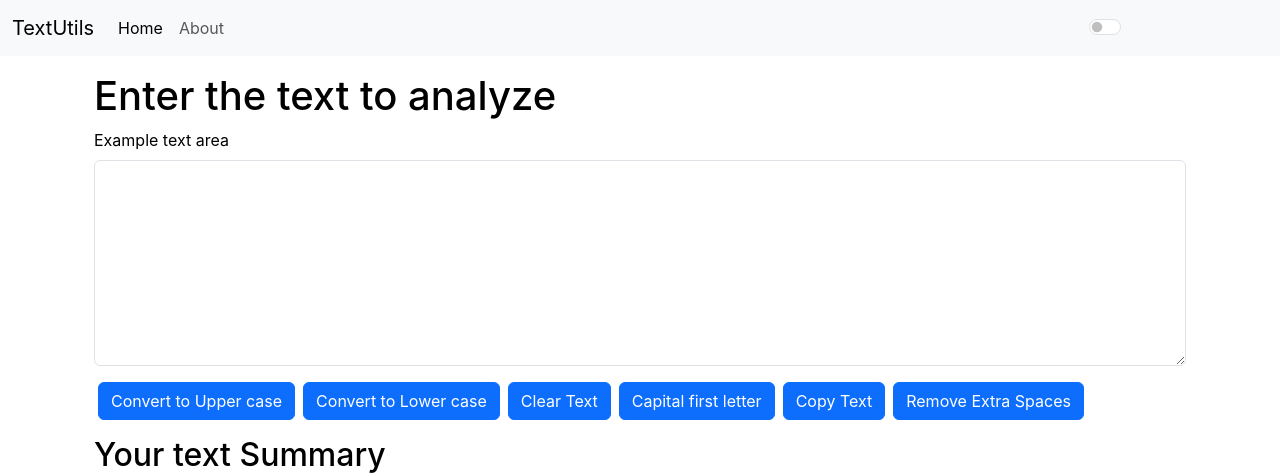
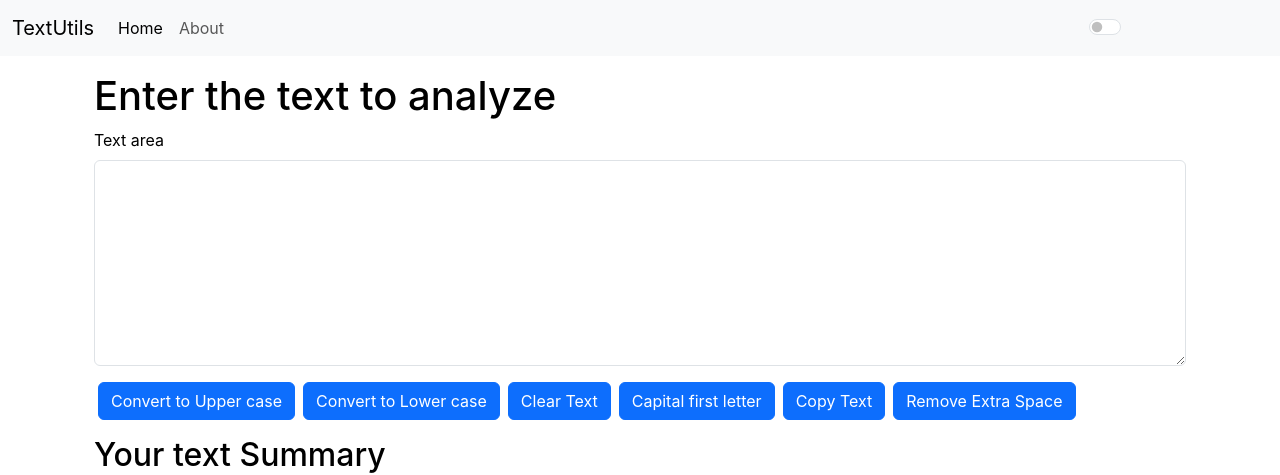
Before and after one commit to sundaram-sharma/project1, a React (Create React App) app: page / in a window 1280 px wide. Shown: the top 475 px of the page. Built offline with nearby package versions, Linux system fonts and the light colour scheme.

Commit message:
Corrected Errors

```diff
--- a/src/components/TextForm.js
+++ b/src/components/TextForm.js
@@ -50,12 +50,13 @@ export default function TextForm(props) {
   const [text,setText] = useState('');
   //text = "New text"; //Wrong way to change the state
   //setText("new text"); //Correct way to change the state
+
   return (
     <>
     <div className="container" style={{backgroundColor: props.mode==='dark'?'grey':'white', color: props.mode==='dark'?'white':'black'}}>
     <h1 >{props.heading} </h1>
     <div className="mb-3">
-    <label htmlFor="myBox" className="form-label">Example text area</label>
+    <label htmlFor="myBox" className="form-label">Text area</label>
     <textarea className="form-control" value={text} onChange={handleOnChange} style={{backgroundColor: props.mode==='dark'?'grey':'white', color: props.mode==='dark'?'white':'black'}} id="myBox" rows="8"></textarea>
 
     </div>
@@ -64,7 +65,7 @@ export default function TextForm(props) {
     <button className='btn btn-primary mx-1'onClick={handleClearClick}>Clear Text</button>
     <button className='btn btn-primary mx-1'onClick={handleCapsClick}>Capital first letter</button>
     <button className='btn btn-primary mx-1'onClick={handleCopy}>Copy Text</button>
-    <button className='btn btn-primary mx-1'onClick={handleExtraSpaces}>Remove Extra Spaces</button>
+    <button className='btn btn-primary mx-1'onClick={handleExtraSpaces}>Remove Extra Space</button>
     </div>
     <div className="container my-3" style={{backgroundColor: props.mode==='dark'?'grey':'white', color: props.mode==='dark'?'white':'black'}}>
       <h2> Your text Summary</h2>
```
